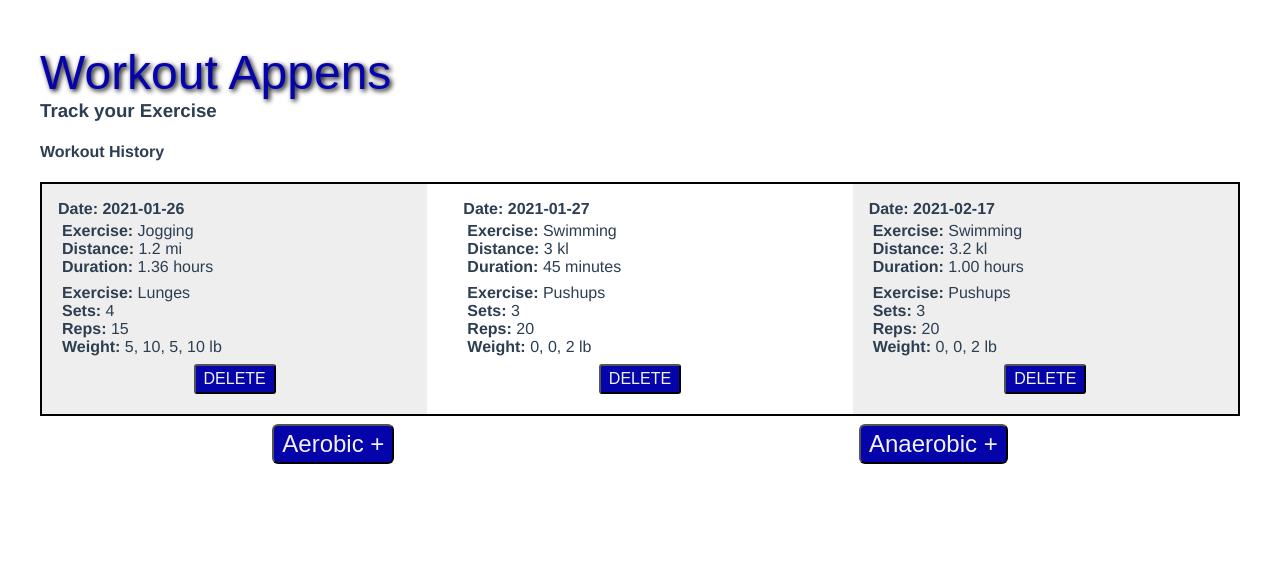
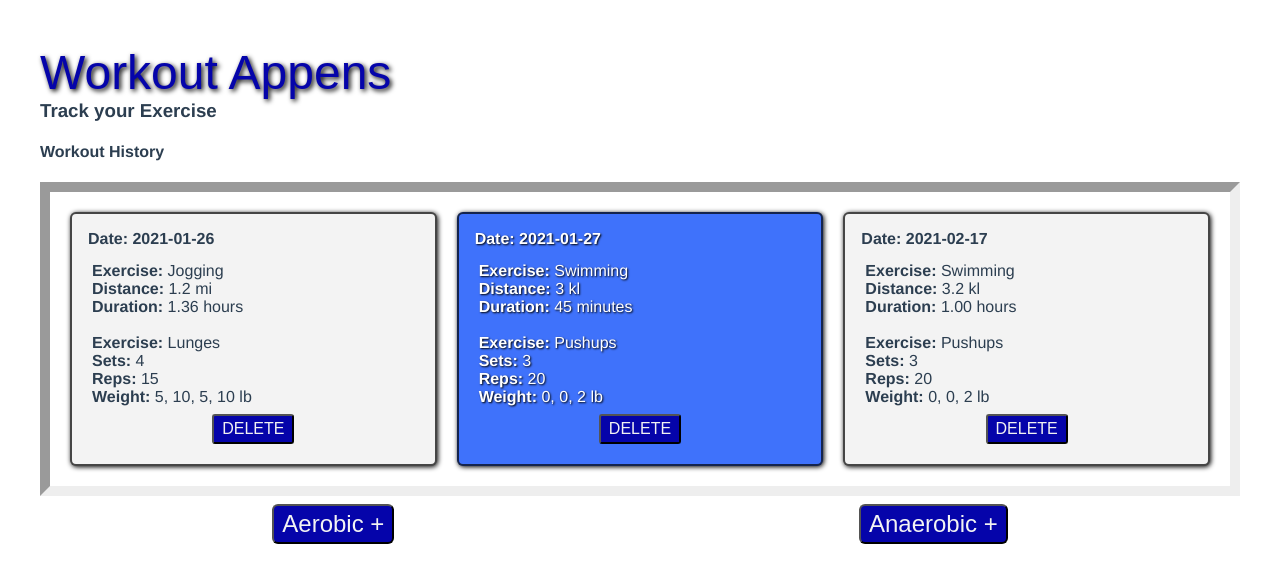
Before and after one commit to timetoady/workout-vue2, a Vue app: page / in a window 1280 px wide. Shown: the top 582 px of the page. Built offline with nearby package versions, Linux system fonts and the light colour scheme.

Commit message:
styling for validation, history, no weight default

```diff
--- a/src/App.vue
+++ b/src/App.vue
@@ -1,63 +1,73 @@
 <template>
   <div id="app">
+    <!-- top area -->
     <h1 class="title">Workout Appens</h1>
+    <!-- imported components -->
     <workout :workouts="sessions" @delete:session="deleteSession" />
-    <add-workout @add:item="addItem"/>
+    <add-workout @add:item="addItem" />
+    <!-- current session builder box -->
     <div id="currentSession">
-
       <div id="sessionDisplay" v-if="adding === true && currentSess.id">
         <h3>Current session:</h3>
-         <h4>Date: {{currentSess.date}}</h4>
+        <h4>Date: {{ currentSess.date }}</h4>
         <div class="exerciseList">
-
-            <template v-for="(oneExer, index) in currentSess.exersizes.filter(
-                (item) => item.exType === 'aerobic')">
-                <div class="exerSet" :key="`div-${index+giveRandom(9999999)}`">
-              <h5 :key="`exersizeAe-${index+giveRandom(9999999)}`">Exercise: {{ oneExer.exercise }}</h5>
-           <h5 :key="`distance-${index+giveRandom(9999999)}`">Distance: {{ oneExer.distance }} {{oneExer.distanceType}}</h5>
-           <h5 :key="`duration-${index+giveRandom(9999999)}`">Duration: {{ oneExer.duration }}</h5>
-                </div>
-
-         </template>
-
-
-
-            <template  v-for="(oneExer, index) in currentSess.exersizes.filter(
-                (item) => item.exType === 'anaerobic')">
-                <div class="exerSet" :key="`div-${index+giveRandom(9999999)}`">
-           <h5 :key="`exersizeAr-${index+giveRandom(9999999)}`">Exercise: {{ oneExer.exercise }}</h5>
-           <h5 :key="`set-${index+giveRandom(9999999)}`">Sets: {{ oneExer.sets }}</h5>
-           <h5 :key="`reps-${index+giveRandom(9999999)}`">Reps: {{ oneExer.reps }}</h5>
-           <h5 :key="`weight-${index+giveRandom(9999999)}`">Weight: {{ oneExer.weight }} {{oneExer.weightType.toUpperCase()}}</h5>
+          <template
+            v-for="(oneExer, index) in currentSess.exersizes.filter(
+              (item) => item.exType === 'aerobic'
+            )"
+          >
+            <div class="exerSet" :key="`div-${index + giveRandom(9999999)}`">
+              <h5 :key="`exersizeAe-${index + giveRandom(9999999)}`">
+                Exercise: {{ oneExer.exercise }}
+              </h5>
+              <h5 :key="`distance-${index + giveRandom(9999999)}`">
+                Distance: {{ oneExer.distance }} {{ oneExer.distanceType }}
+              </h5>
+              <h5 :key="`duration-${index + giveRandom(9999999)}`">
+                Duration: {{ oneExer.duration }}
+              </h5>
             </div>
           </template>
 
-
+          <template
+            v-for="(oneExer, index) in currentSess.exersizes.filter(
+              (item) => item.exType === 'anaerobic'
+            )"
+          >
+            <div class="exerSet" :key="`div-${index + giveRandom(9999999)}`">
+              <h5 :key="`exersizeAr-${index + giveRandom(9999999)}`">
+                Exercise: {{ oneExer.exercise }}
+              </h5>
+              <h5 :key="`set-${index + giveRandom(9999999)}`">
+                Sets: {{ oneExer.sets }}
+              </h5>
+              <h5 :key="`reps-${index + giveRandom(9999999)}`">
+                Reps: {{ oneExer.reps }}
+              </h5>
+              <h5 :key="`weight-${index + giveRandom(9999999)}`">
+                Weight: {{ oneExer.weight }}
+                {{ oneExer.weightType.toUpperCase() }}
+              </h5>
+            </div>
+          </template>
         </div>
         <button @click="completeSess" class="completeButton">Complete</button>
         <button @click="currentSess = {}" class="completeButton">Clear</button>
       </div>
-
-
-
-
     </div>
   </div>
 </template>
 
 <script>
 import Workout from "./components/Workout.vue";
-import AddWorkout from './components/AddWorkout.vue';
-//Next: validation for entry fields
+import AddWorkout from "./components/AddWorkout.vue";
 
-//Styling fixes, espeically for previous workouts added
 
 export default {
   name: "App",
   components: {
     Workout,
     AddWorkout,
-
   },
   data() {
     return {
@@ -67,7 +77,6 @@ export default {
           date: "2021-01-26",
           exersizes: [
             {
-
               exType: "aerobic",
               exercise: "Jogging",
               distance: 1.2,
@@ -75,7 +84,6 @@ export default {
               distanceType: "mi",
             },
             {
-
               exType: "anaerobic",
               exercise: "Lunges",
               sets: 4,
@@ -90,7 +98,6 @@ export default {
           date: "2021-01-27",
           exersizes: [
             {
-
               exType: "aerobic",
               exercise: "Swimming",
               distance: 3,
@@ -98,7 +105,6 @@ export default {
               duration: "45 minutes",
             },
             {
-
               exType: "anaerobic",
               exercise: "Pushups",
               sets: 3,
@@ -113,7 +119,6 @@ export default {
           date: "2021-02-17",
           exersizes: [
             {
-
               exType: "aerobic",
               exercise: "Swimming",
               distance: 3.2,
@@ -121,7 +126,6 @@ export default {
               duration: "1.00 hours",
             },
             {
-
               exType: "anaerobic",
               exercise: "Pushups",
               sets: 3,
@@ -137,104 +141,116 @@ export default {
     };
   },
   methods: {
-    addItem(item){
-      console.log("Item to add", item)
-      console.log("Current session: ", this.currentSess)
-      this.adding = item.added
-      if (Object.keys(this.currentSess).length === 0 && this.currentSess.constructor === Object) {
-      console.log("current session empty, adding id and date")
-      const lastId = this.sessions.length > 0 ? this.sessions[this.sessions.length -1].id : 0;
-      this.currentSess.id = (lastId + 1)
-      this.currentSess.exersizes = []
+    addItem(item) {
+      console.log("Item to add", item);
+      console.log("Current session: ", this.currentSess);
+      this.adding = item.added;
+      if (
+        Object.keys(this.currentSess).length === 0 &&
+        this.currentSess.constructor === Object
+      ) {
+        console.log("current session empty, adding id and date");
+        const lastId =
+          this.sessions.length > 0
+            ? this.sessions[this.sessions.length - 1].id
+            : 0;
+        this.currentSess.id = lastId + 1;
+        this.currentSess.exersizes = [];
       }
       if (item.isAnaero === true) {
         this.currentSess.date = item.date;
-        let exerObject = {}
-        exerObject.exType = "anaerobic"
-        exerObject.exercise = item.exerciseAn
-        exerObject.sets = item.sets
-        exerObject.reps = item.reps
-        if(item.weight.trim() === ""){
-          exerObject.weight = "none"
-          exerObject.weightType = ""
-        } else{
-          exerObject.weight = item.weight
-          exerObject.weightType = item.weightType
+        let exerObject = {};
+        exerObject.exType = "anaerobic";
+        exerObject.exercise = item.exerciseAn;
+        exerObject.sets = item.sets;
+        exerObject.reps = item.reps;
+        if (item.weight.trim() === "") {
+          exerObject.weight = "none";
+          exerObject.weightType = "";
+        } else {
+          exerObject.weight = item.weight;
+          exerObject.weightType = item.weightType;
         }
 
-        exerObject.exType = item.exType
-        this.currentSess.exersizes = [...this.currentSess.exersizes, exerObject]
+        exerObject.exType = item.exType;
+        this.currentSess.exersizes = [
+          ...this.currentSess.exersizes,
+          exerObject,
+        ];
       } else {
         this.currentSess.date = item.date;
-        let exerObject = {}
-        exerObject.exType = "aerobic"
-        exerObject.exercise = item.exerciseAe
-        exerObject.distance = item.distance
-        let calcDuration = this.getTimeDiff(item.duration1, item.duration2)
-        exerObject.duration = calcDuration
-        exerObject.distanceType = item.distanceType
-        exerObject.exType = item.exType
-        console.log("Current sess before add", this.currentSess)
-        this.currentSess.exersizes = [...this.currentSess.exersizes, exerObject]
+        let exerObject = {};
+        exerObject.exType = "aerobic";
+        exerObject.exercise = item.exerciseAe;
+        exerObject.distance = item.distance;
+        let calcDuration = this.getTimeDiff(item.duration1, item.duration2);
+        exerObject.duration = calcDuration;
+        exerObject.distanceType = item.distanceType;
+        exerObject.exType = item.exType;
+        console.log("Current sess before add", this.currentSess);
+        this.currentSess.exersizes = [
+          ...this.currentSess.exersizes,
+          exerObject,
+        ];
       }
-      console.log("Session exercizes after add: ", this.currentSess.exersizes)
-      this.currentSess = {...this.currentSess}
-
+      console.log("Session exercizes after add: ", this.currentSess.exersizes);
+      this.currentSess = { ...this.currentSess };
+      setTimeout(window.scrollBy(0, 300), 500);
     },
     getTimeDiff(time1, time2) {
-      let hours1 = time1.split(':')[0]
-      let hours2 = time2.split(':')[0]
-      let minutes1 = time1.split(':')[1]
-      let minutes2 = time2.split(':')[1]
-      let timeInMinutes1 = (parseInt(hours1) * 60) + parseInt(minutes1)
-      let timeInMinutes2 = (parseInt(hours2) * 60) + parseInt(minutes2)
-      let theDiff = timeInMinutes2 - timeInMinutes1
-      const diffInHours = (theDiff / 60)
+      let hours1 = time1.split(":")[0];
+      let hours2 = time2.split(":")[0];
+      let minutes1 = time1.split(":")[1];
+      let minutes2 = time2.split(":")[1];
+      let timeInMinutes1 = parseInt(hours1) * 60 + parseInt(minutes1);
+      let timeInMinutes2 = parseInt(hours2) * 60 + parseInt(minutes2);
+      let theDiff = timeInMinutes2 - timeInMinutes1;
+      const diffInHours = theDiff / 60;
       if (isNaN(diffInHours) || diffInHours <= 0) {
-        return "not set"
+        return "not set";
       } else if (diffInHours < 1) {
-        return `${theDiff.toFixed(2)} minutes`
-      } else{
-        return `${diffInHours.toFixed(2)} hours`
+        return `${theDiff.toFixed(2)} minutes`;
+      } else {
+        return `${diffInHours.toFixed(2)} hours`;
       }
-
     },
     completeSess() {
-      console.log("Sess before change", this.sessions)
-      this.sessions = [...this.sessions, this.currentSess]
-      console.log("Sess after change", this.sessions)
-      this.currentSess = {}
+      console.log("Sess before change", this.sessions);
+      this.sessions = [...this.sessions, this.currentSess];
+      console.log("Sess after change", this.sessions);
+      this.currentSess = {};
       this.adding = false;
     },
     giveRandom(max) {
       return Math.floor(Math.random() * Math.floor(max));
     },
-    deleteSession(id){
-      this.sessions = this.sessions.filter(
-        session => session.id !== id
-      )
+    deleteSession(id) {
+      this.sessions = this.sessions.filter((session) => session.id !== id);
     },
     editItem(id, updatedItem) {
-      this.sessions = this.sessions.map(item =>
+      this.sessions = this.sessions.map((item) =>
         item.id === id ? updatedItem : item
-      )
-    }
-  }
+      );
+    },
+  },
 };
 </script>
 
 <style>
+html {
+  scroll-behavior: smooth;
+}
 #app {
   font-family: Avenir, Helvetica, Arial, sans-serif;
   max-width: 1200px;
-  padding: .3rem;
+  padding: 0.3rem;
   margin: 0 auto;
   color: #2c3e50;
 }
-#sessionDisplay{
+#sessionDisplay {
   transition: 400ms ease-in-out;
 }
-.title{
+.title {
   margin-bottom: 0;
   font-size: 3rem;
   font-weight: 200;
@@ -243,29 +259,28 @@ export default {
   color: #0504aa;
   text-shadow: 2px 2px 5px black;
 }
-.completeButton{
+.completeButton {
   font-size: 1.5rem;
   padding: 0.25rem 0.5rem;
   background-color: #0504aa;
   color: #f2f2f2;
-  margin-top: .4rem;
-  margin-left: .4rem;
+  margin-top: 0.4rem;
+  margin-left: 0.4rem;
   border-radius: 6px;
   cursor: pointer;
 }
-.exerciseList{
+.exerciseList {
   display: flex;
   justify-content: space-evenly;
 }
-.oneExercise{
+.oneExercise {
   display: flex;
-
 }
-.exerSet{
+.exerSet {
   padding: 1rem;
-  border: 2px dashed #e2e2e2
+  border: 2px dashed #e2e2e2;
 }
-.exerSet h5{
-  margin: .25rem 0
+.exerSet h5 {
+  margin: 0.25rem 0;
 }
 </style>
--- a/src/components/Workout.vue
+++ b/src/components/Workout.vue
@@ -18,7 +18,7 @@
                 (item) => item.exType === 'aerobic'
               )"
             >
-              <li :key="`exersize-${index}`">
+              <li class="exerStart" :key="`exersize-${index}`">
                 <strong>Exercise: </strong>{{ stuff.exercise }}
               </li>
               <li :key="`distance-${index}`">
@@ -38,7 +38,7 @@
               )"
               class="aExercise"
             >
-              <li :key="`exercise-${index}`">
+              <li class="exerStart" :key="`exercise-${index}`">
                 <strong>Exercise: </strong>{{ stuff.exercise }}
               </li>
               <li :key="`sets-${index}`">
@@ -106,12 +106,24 @@ export default {
   grid-template-columns: 1fr 1fr 1fr;
   gap: 20px;
   text-align: left;
-  border: 2px solid black;
+  border: 10px inset;
   margin: 0.5rem auto;
   max-width: 1200px;
+  padding: 20px;
 }
 div.historyGrid > ul:nth-of-type(odd) {
-  background: #eee;
+  background: #f3f3f3;
+  border: 2px solid rgba(0, 0, 0, 0.712);
+  box-shadow: 1px 1px 5px black;
+  border-radius: 6px;
+}
+div.historyGrid > ul:nth-of-type(even) {
+  background: rgb(63, 114, 251);
+  color: white;
+  text-shadow: 1px 1px 2px black;
+  border: 2px solid rgba(0, 0, 0, 0.685);
+  border-radius: 6px;
+  box-shadow: 1px 1px 5px black;
 }
 
 div.historyGrid ul {
@@ -124,6 +136,9 @@ div.historyGrid ul {
 }
 .aExercise {
   padding: 0.25rem;
+}
+.exerStart{
+  padding-top: 10px;
 }
 .deleteButton {
   font-size: 1rem;
```
Also changed, not shown: src/components/AddWorkout.vue (+14 -8 lines). Lines whose indentation alone changed are shown as unchanged.
